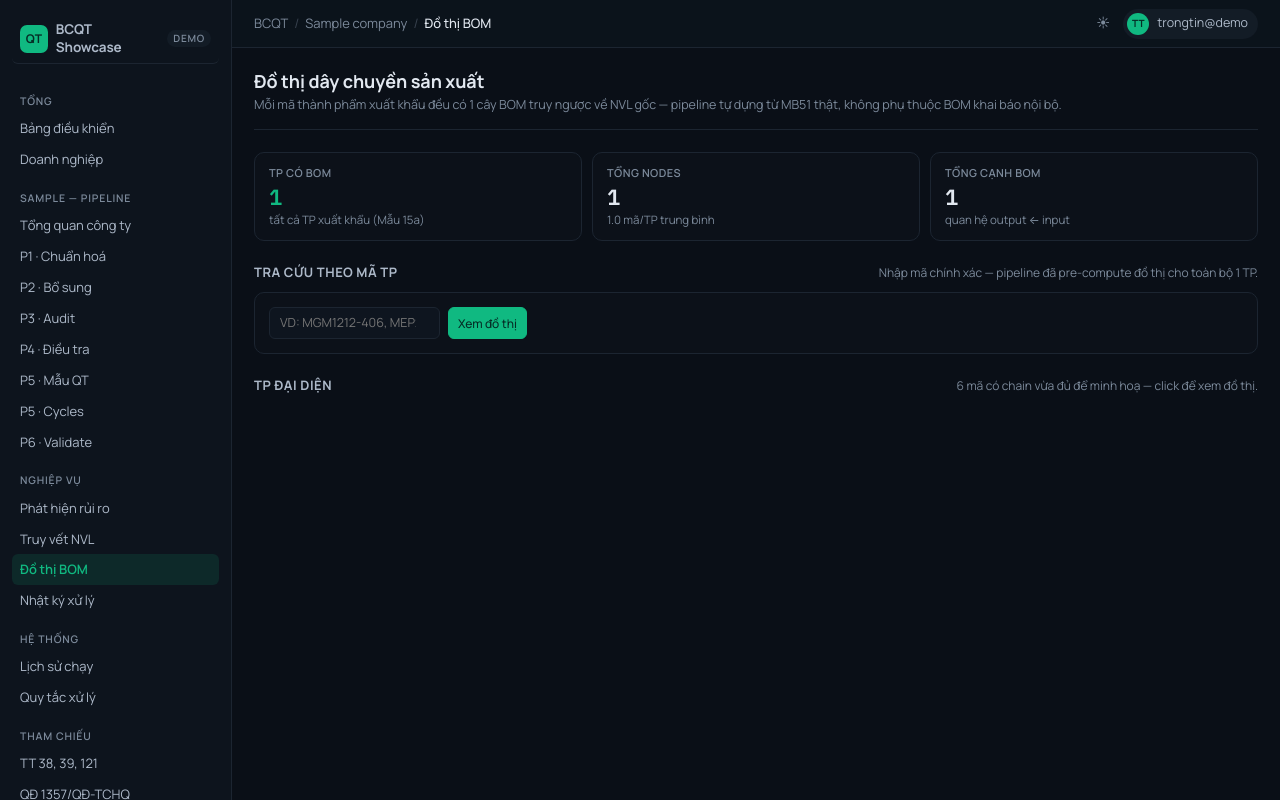
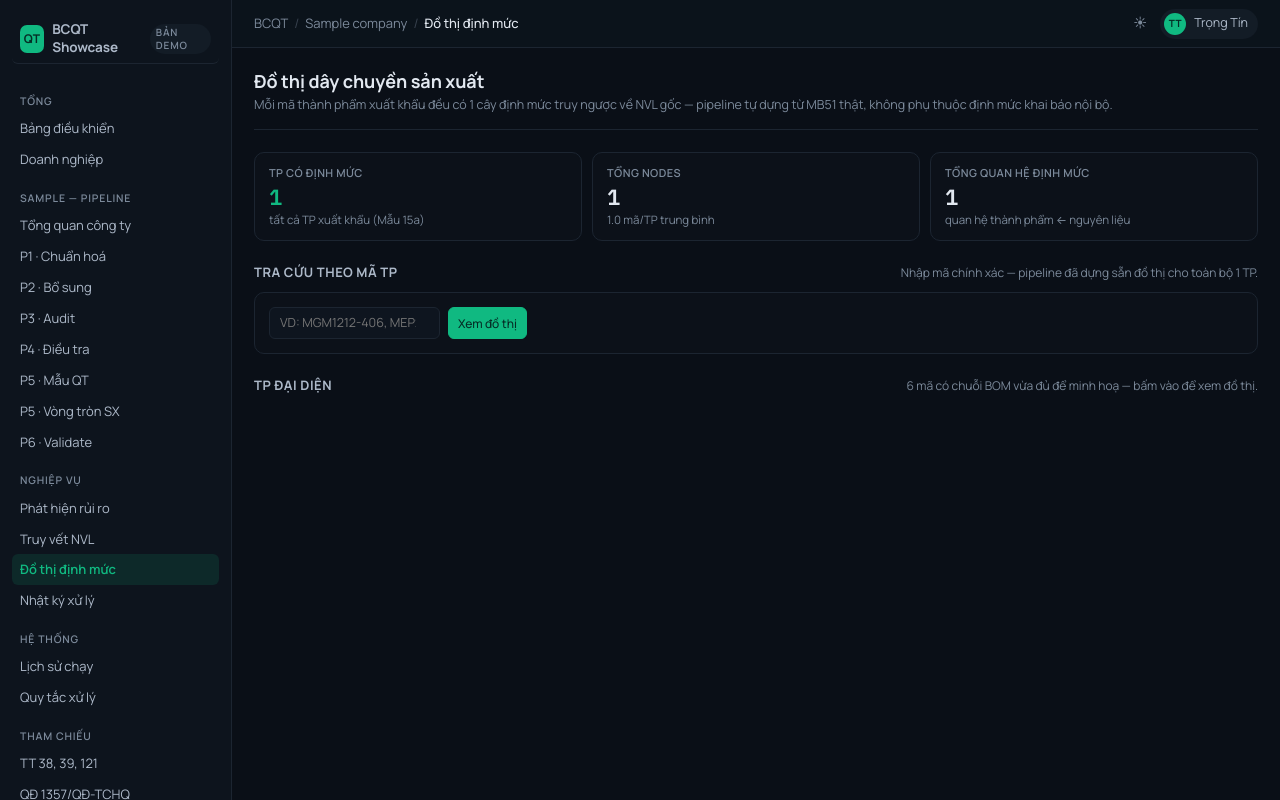
Before and after one commit to TinsuAI/bcqt-showcase, a FastAPI app: a page that uses app/templates/base.html in a window 1280 px wide. Run offline with FastAPI, Linux system fonts and the light colour scheme; tables that the repository leaves empty hold one stand-in row (values such as "Sample post"); some libraries are stand-ins or nearby versions.

Commit message:
i18n: rà soát ngôn ngữ — tiếng Việt cho cán bộ HQ
Thêm Jinja filter app/utils.py:
  - vi_status: done→Hoàn tất, running→Đang chạy, pending→Chờ chạy,
    failed→Thất bại, pass→Đạt, fail→Không đạt
  - vi_severity: critical→Nghiêm trọng, warning→Cảnh báo, info→Thông tin,
    high→Cao, medium→Trung bình, low→Thấp
  - vi_direction: import→Nhập, export→Xuất

Chỉnh các nhãn user-facing:
- Phase 3: 'test/cross-check' → 'kiểm tra/đối chiếu chéo';
  'Critical/Warn/Info' → 'Nghiêm trọng/Cảnh báo/Thông tin'; Detail → Chi tiết.
- Phase 6: 'PASS/FAIL' qua filter; 'Traceability/residual' → 'Tỉ lệ truy vết/còn lại';
  'mass conservation' → 'bảo toàn khối lượng'; 'test validate' → 'kiểm thử'.
- Phase 1: BCCT 'direction' qua vi_direction.
- Phase 4 + company + runs: status qua filter.
- I/O block: INPUT/RUN/OUTPUT → ĐẦU VÀO/LẦN CHẠY/ĐẦU RA.
- Risks: 'cao/trung bình/thấp' → 'mức cao/...'.
- BOM: 'cây BOM' → 'cây định mức', 'cạnh BOM' → 'quan hệ định mức',
  'click vào node' → 'bấm vào nút'.
- Sidebar: 'P5 Cycles' → 'P5 Vòng tròn SX'; 'Đồ thị BOM' → 'Đồ thị định mức'.
- Footer: trongtin@demo → 'Trọng Tín'; env demo → 'bản demo'.

```diff
--- a/app/main.py
+++ b/app/main.py
@@ -9,7 +9,7 @@ from fastapi.templating import Jinja2Templates
 from app.config import settings
 from app.db import Base, engine
 from app.routes import companies, insights, landing, phases
-from app.utils import fmt_money, fmt_num, fmt_pct, parse_metrics
+from app.utils import fmt_money, fmt_num, fmt_pct, parse_metrics, vi_direction, vi_severity, vi_status
 
 BASE_DIR = Path(__file__).resolve().parent
 TEMPLATES_DIR = BASE_DIR / "templates"
@@ -31,6 +31,9 @@ templates.env.filters["num"] = fmt_num
 templates.env.filters["pct"] = fmt_pct
 templates.env.filters["money"] = fmt_money
 templates.env.filters["metrics"] = parse_metrics
+templates.env.filters["vi_status"] = vi_status
+templates.env.filters["vi_severity"] = vi_severity
+templates.env.filters["vi_direction"] = vi_direction
 
 
 def render(request: Request, tpl: str, **ctx) -> HTMLResponse:
--- a/app/templates/base.html
+++ b/app/templates/base.html
@@ -22,7 +22,7 @@
         <a href="/" class="rail-brand">
             <span class="mark">QT</span>
             <span class="name">BCQT Showcase</span>
-            <span class="env">demo</span>
+            <span class="env">bản demo</span>
         </a>
 
         <div class="rail-section">
@@ -40,7 +40,7 @@
             <a href="{{ base }}/phase/3" {% if "/phase/3" in p %}class="active"{% endif %}>P3 · Audit</a>
             <a href="{{ base }}/phase/4" {% if "/phase/4" in p %}class="active"{% endif %}>P4 · Điều tra</a>
             <a href="{{ base }}/phase/5" {% if "/phase/5" in p and "cycles" not in p %}class="active"{% endif %}>P5 · Mẫu QT</a>
-            <a href="{{ base }}/phase/5/cycles" {% if "cycles" in p %}class="active"{% endif %}>P5 · Cycles</a>
+            <a href="{{ base }}/phase/5/cycles" {% if "cycles" in p %}class="active"{% endif %}>P5 · Vòng tròn SX</a>
             <a href="{{ base }}/phase/6" {% if "/phase/6" in p %}class="active"{% endif %}>P6 · Validate</a>
         </div>
 
@@ -48,7 +48,7 @@
             <div class="rail-section-label">Nghiệp vụ</div>
             <a href="{{ base }}/risks" {% if "/risks" in p %}class="active"{% endif %}>Phát hiện rủi ro</a>
             <a href="{{ base }}/trace" {% if "/trace" in p %}class="active"{% endif %}>Truy vết NVL</a>
-            <a href="{{ base }}/bom" {% if "/bom" in p %}class="active"{% endif %}>Đồ thị BOM</a>
+            <a href="{{ base }}/bom" {% if "/bom" in p %}class="active"{% endif %}>Đồ thị định mức</a>
             <a href="{{ base }}/log" {% if "/log" in p %}class="active"{% endif %}>Nhật ký xử lý</a>
         </div>
 
@@ -82,7 +82,7 @@
                 <button id="theme-toggle" class="icon-btn" type="button" aria-label="Đổi giao diện">☾</button>
                 <div class="user-pill">
                     <span class="av">TT</span>
-                    <span>trongtin@demo</span>
+                    <span>Trọng Tín</span>
                 </div>
             </div>
         </div>
--- a/app/templates/company.html
+++ b/app/templates/company.html
@@ -58,7 +58,7 @@
                         <h3>{{ run.name }}</h3>
                     </div>
                     <div class="row" style="gap: 8px;">
-                        <span class="status done">Done</span>
+                        <span class="status done">{{ run.status | vi_status }}</span>
                         <a class="btn btn-sm" href="/c/{{ company.slug }}/phase/{{ run.phase_no }}">Mở →</a>
                     </div>
                 </div>
@@ -103,8 +103,8 @@
                 <a class="row-line" href="/c/{{ company.slug }}/phase/5"><span class="badge primary">M15</span><span class="val small" style="flex:1;">Mẫu 15 — NVL</span><span class="tiny muted">→</span></a>
                 <a class="row-line" href="/c/{{ company.slug }}/phase/5?form=m15a"><span class="badge primary">M15a</span><span class="val small" style="flex:1;">Mẫu 15a — TP XK</span><span class="tiny muted">→</span></a>
                 <a class="row-line" href="/c/{{ company.slug }}/phase/5?form=m16"><span class="badge primary">M16</span><span class="val small" style="flex:1;">Mẫu 16 — Định mức</span><span class="tiny muted">→</span></a>
-                <a class="row-line" href="/c/{{ company.slug }}/phase/5/cycles"><span class="badge warning">Cyc</span><span class="val small" style="flex:1;">Vòng tròn sản xuất</span><span class="tiny muted">→</span></a>
-                <a class="row-line" href="/c/{{ company.slug }}/phase/6"><span class="badge success">Val</span><span class="val small" style="flex:1;">Validate cuối</span><span class="tiny muted">→</span></a>
+                <a class="row-line" href="/c/{{ company.slug }}/phase/5/cycles"><span class="badge warning">VT</span><span class="val small" style="flex:1;">Vòng tròn sản xuất</span><span class="tiny muted">→</span></a>
+                <a class="row-line" href="/c/{{ company.slug }}/phase/6"><span class="badge success">KT</span><span class="val small" style="flex:1;">Kiểm thử cuối</span><span class="tiny muted">→</span></a>
             </div>
         </div>
     </aside>
--- a/app/templates/insights/bom.html
+++ b/app/templates/insights/bom.html
@@ -1,8 +1,8 @@
 {% extends "base.html" %}
-{% block title %}Đồ thị BOM — {{ company.name }}{% endblock %}
+{% block title %}Đồ thị định mức — {{ company.name }}{% endblock %}
 {% block crumb %}
 <span class="sep">/</span><a href="/c/{{ company.slug }}">{{ company.name }}</a>
-<span class="sep">/</span><span class="here">Đồ thị BOM</span>
+<span class="sep">/</span><span class="here">Đồ thị định mức</span>
 {% endblock %}
 
 {% block content %}
@@ -11,7 +11,7 @@
         <div>
             <h1>Đồ thị dây chuyền sản xuất</h1>
             <div class="meta">
-                Mỗi mã thành phẩm xuất khẩu đều có 1 cây BOM truy ngược về NVL gốc — pipeline tự dựng từ MB51 thật, không phụ thuộc BOM khai báo nội bộ.
+                Mỗi mã thành phẩm xuất khẩu đều có 1 cây định mức truy ngược về NVL gốc — pipeline tự dựng từ MB51 thật, không phụ thuộc định mức khai báo nội bộ.
             </div>
         </div>
     </div>
@@ -20,7 +20,7 @@
 <section class="section">
     <div class="kpi">
         <div class="kpi-cell primary">
-            <div class="k">TP có BOM</div>
+            <div class="k">TP có định mức</div>
             <div class="v">{{ n_tp_total | num }}</div>
             <div class="d">tất cả TP xuất khẩu (Mẫu 15a)</div>
         </div>
@@ -30,9 +30,9 @@
             <div class="d">{{ "%.1f" | format(n_nodes_total / n_tp_total) if n_tp_total else 0 }} mã/TP trung bình</div>
         </div>
         <div class="kpi-cell">
-            <div class="k">Tổng cạnh BOM</div>
+            <div class="k">Tổng quan hệ định mức</div>
             <div class="v">{{ n_edges_total | num }}</div>
-            <div class="d">quan hệ output ← input</div>
+            <div class="d">quan hệ thành phẩm ← nguyên liệu</div>
         </div>
     </div>
 </section>
@@ -40,7 +40,7 @@
 <section class="section">
     <div class="section-head">
         <h2>Tra cứu theo mã TP</h2>
-        <div class="meta">Nhập mã chính xác — pipeline đã pre-compute đồ thị cho toàn bộ {{ n_tp_total }} TP.</div>
+        <div class="meta">Nhập mã chính xác — pipeline đã dựng sẵn đồ thị cho toàn bộ {{ n_tp_total }} TP.</div>
     </div>
     <div class="panel">
         <div class="panel-body">
@@ -60,7 +60,7 @@
 <section class="section">
     <div class="section-head">
         <h2>TP đại diện</h2>
-        <div class="meta">6 mã có chain vừa đủ để minh hoạ — click để xem đồ thị.</div>
+        <div class="meta">6 mã có chuỗi BOM vừa đủ để minh hoạ — bấm vào để xem đồ thị.</div>
     </div>
     <div class="grid-3">
         {% for g in gallery %}
@@ -87,7 +87,7 @@
     <div class="section-head">
         <h2>Cây BOM của <span class="mono">{{ selected_tp }}</span></h2>
         <div class="meta">
-            {{ nodes | length }} mã · {{ edges | length }} cạnh · click vào node để xem chi tiết.
+            {{ nodes | length }} mã · {{ edges | length }} quan hệ · bấm vào nút để xem chi tiết.
         </div>
     </div>
 
--- a/app/templates/insights/risks.html
+++ b/app/templates/insights/risks.html
@@ -15,9 +15,9 @@
             </div>
         </div>
         <div class="page-actions">
-            <span class="badge critical">{{ counts.high }} cao</span>
-            <span class="badge warning">{{ counts.medium }} trung bình</span>
-            <span class="badge neutral">{{ counts.low }} thấp</span>
+            <span class="badge critical">{{ counts.high }} mức cao</span>
+            <span class="badge warning">{{ counts.medium }} mức trung bình</span>
+            <span class="badge neutral">{{ counts.low }} mức thấp</span>
         </div>
     </div>
 </div>
--- a/app/templates/insights/runs.html
+++ b/app/templates/insights/runs.html
@@ -11,7 +11,7 @@
         <div>
             <h1>Lịch sử chạy pipeline</h1>
             <div class="meta">
-                Mỗi version output kèm phiên bản, người chạy, thời lượng. Đảm bảo có thể trace ngược output về run cụ thể.
+                Mỗi lần chạy đều ghi nhận phiên bản, người chạy, thời lượng. Đảm bảo có thể truy ngược kết quả về một lần chạy cụ thể.
             </div>
         </div>
         <div class="page-actions">
@@ -39,7 +39,7 @@
                     <td class="mono small">{{ r.started_at.strftime("%d/%m/%Y %H:%M") }}</td>
                     <td class="num mono">{{ "%dm %02ds" | format(r.duration_s // 60, r.duration_s % 60) }}</td>
                     <td class="small">{{ r.actor }}</td>
-                    <td><span class="status {{ 'done' if r.status == 'done' else 'failed' }}">{{ r.status }}</span></td>
+                    <td><span class="status {{ 'done' if r.status == 'done' else 'failed' }}">{{ r.status | vi_status }}</span></td>
                     <td class="num">{{ r.artifacts_count }}</td>
                     <td class="small muted">{{ r.note or "" }}</td>
                 </tr>
--- a/app/templates/landing.html
+++ b/app/templates/landing.html
@@ -28,9 +28,9 @@
             <div class="d">Clean → Validate</div>
         </div>
         <div class="kpi-cell success">
-            <div class="k">Trạng thái live</div>
+            <div class="k">Trạng thái hiện tại</div>
             <div class="v">9/9</div>
-            <div class="d">test validate PASS</div>
+            <div class="d">kiểm thử cuối — Đạt</div>
         </div>
         <div class="kpi-cell">
             <div class="k">Traceability NVL</div>
@@ -40,7 +40,7 @@
         <div class="kpi-cell warning">
             <div class="k">Vòng tròn SX</div>
             <div class="v">20</div>
-            <div class="d">SCC · 44 mã trong cycle</div>
+            <div class="d">nhóm liên thông · 44 mã</div>
         </div>
         <div class="kpi-cell">
             <div class="k">Mẫu 16 — định mức</div>
--- a/app/templates/phases/_phase_head.html
+++ b/app/templates/phases/_phase_head.html
@@ -9,7 +9,7 @@
             <div class="meta">{{ company.name }} · {{ run.summary if run else "" }}</div>
         </div>
         <div class="page-actions">
-            {% if run %}<span class="status done">{{ run.status }}</span>{% endif %}
+            {% if run %}<span class="status done">{{ run.status | vi_status }}</span>{% endif %}
             <a class="btn btn-sm" href="/c/{{ company.slug }}">← Tổng quan</a>
         </div>
     </div>
--- a/app/templates/phases/phase1.html
+++ b/app/templates/phases/phase1.html
@@ -60,7 +60,7 @@
                     <td class="mono">{{ r.declaration_date or "" }}</td>
                     <td class="mono">{{ r.declaration_no or "" }}</td>
                     <td><span class="badge {% if r.direction == 'import' %}info{% elif r.direction == 'export' %}success{% else %}neutral{% endif %}">{{ r.customs_type or "—" }}</span></td>
-                    <td class="small">{{ r.direction or "" }}</td>
+                    <td class="small">{{ r.direction | vi_direction }}</td>
                     <td class="mono">{{ r.material or "" }}</td>
                     <td class="num">{{ r.quantity | num }}</td>
                     <td>{{ r.uom or "" }}</td>
--- a/app/templates/phases/phase4.html
+++ b/app/templates/phases/phase4.html
@@ -24,7 +24,7 @@
                 </div>
                 <div class="row" style="gap: 8px;">
                     <span class="badge neutral">{{ inv.materials_count | num }} mã</span>
-                    <span class="status {{ 'done' if inv.status == 'done' else 'pending' }}">{{ inv.status }}</span>
+                    <span class="status {{ 'done' if inv.status == 'done' else 'pending' }}">{{ inv.status | vi_status }}</span>
                 </div>
             </div>
             <div class="panel-body">
```
Also changed, not shown: app/templates/phases/_io_block.html (+4 -4 lines), app/templates/phases/phase3.html (+6 -6 lines), app/templates/phases/phase6.html (+5 -5 lines), app/utils.py (+47 -0 lines).
